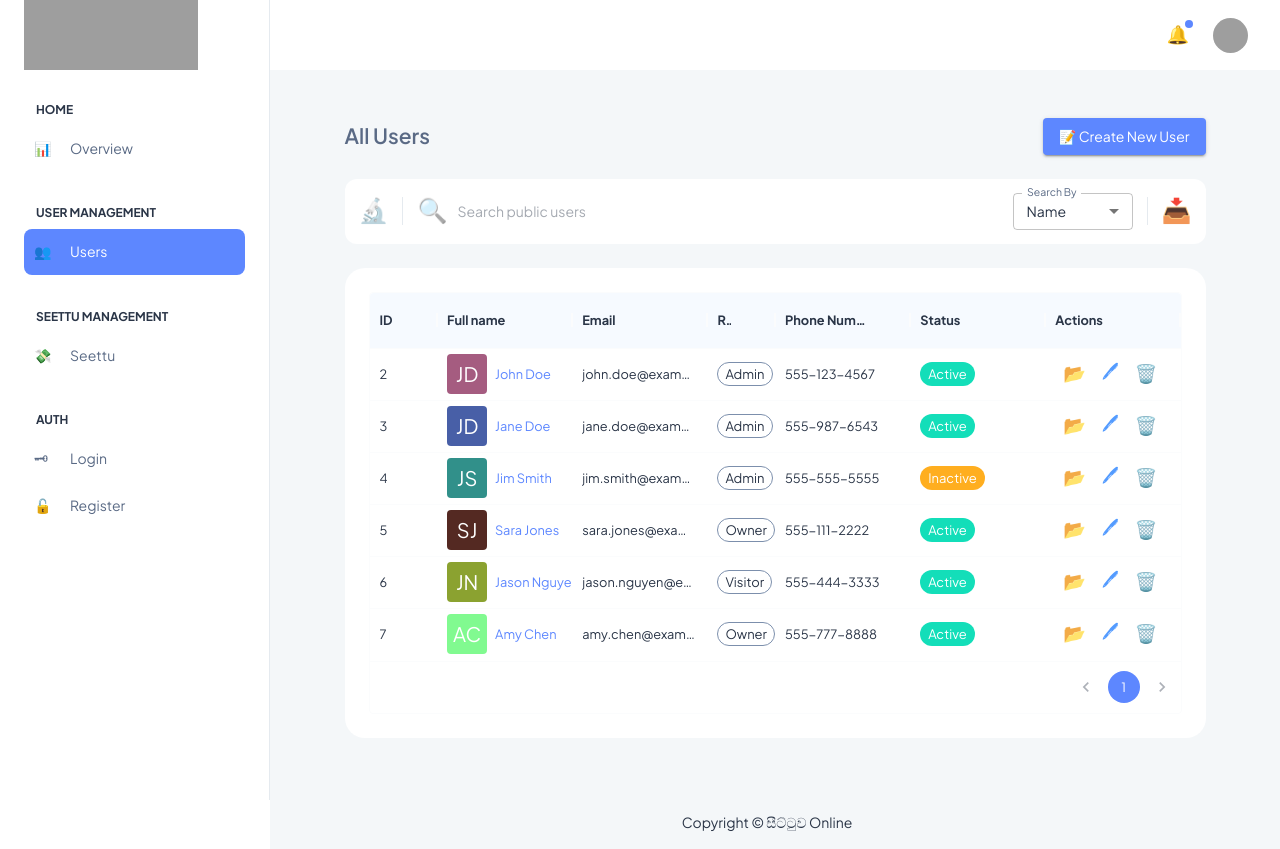
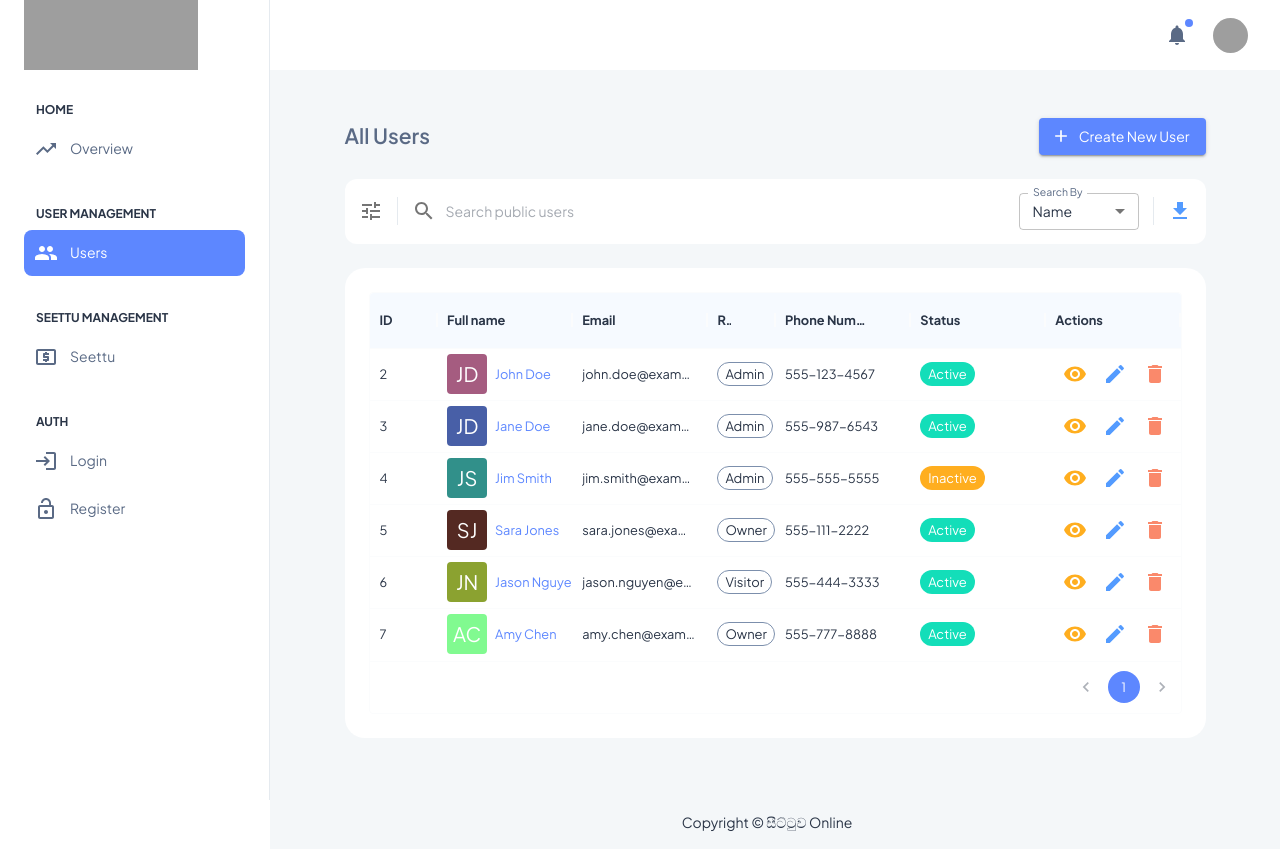
Before and after one commit to gimnathperera/seettuwa-admin, a Next.js app: page /user-management/users in a window 1280 px wide. Built offline with nearby package versions, Linux system fonts and the light colour scheme; grey boxes are pictures that could not be loaded.

Commit message:
update: app emoji to mui icon conversion

```diff
--- a/app/(dashboard)/user-management/users/page.tsx
+++ b/app/(dashboard)/user-management/users/page.tsx
@@ -19,6 +19,10 @@ import { UserStatus } from '@/components';
 import LetterAvatar from '@/components/shared/avatar';
 import UserForm from '@/components/users/user-form';
 import { User } from '@/types/user-management';
+import VisibilityIcon from '@mui/icons-material/Visibility';
+import EditIcon from '@mui/icons-material/Edit';
+import DeleteIcon from '@mui/icons-material/Delete';
+import AddIcon from '@mui/icons-material/Add';
 
 const Users: FC = () => {
   const gridApiRef = useGridApiRef();
@@ -38,7 +42,12 @@ const Users: FC = () => {
 
         return (
           <Box
-            sx={{ display: 'flex', alignItems: 'center', gap: 1, textDecoration: 'none' }}
+            sx={{
+              display: 'flex',
+              alignItems: 'center',
+              gap: 1,
+              textDecoration: 'none',
+            }}
             component={Link}
             href={`/user-management/users/${id}`}
           >
@@ -48,6 +57,7 @@ const Users: FC = () => {
                 display: 'flex',
                 alignItems: 'flex-start',
                 flexDirection: 'column',
+                '&:hover': { textDecoration: 'underline' },
               }}
             >
               <Typography variant='body2' color='primary.main'>
@@ -111,17 +121,23 @@ const Users: FC = () => {
             <IconButton
               size='small'
               color='warning'
-              icon='📂'
+              icon={<VisibilityIcon />}
               tooltip='View'
               onClick={handleOnView}
             />
 
-            <IconButton size='small' color='info' icon='🖊' tooltip='Edit' onClick={handleOnEdit} />
+            <IconButton
+              size='small'
+              color='info'
+              icon={<EditIcon />}
+              tooltip='Edit'
+              onClick={handleOnEdit}
+            />
 
             <IconButton
               size='small'
-              color='info'
-              icon='🗑️'
+              color='error'
+              icon={<DeleteIcon />}
               tooltip='Delete'
               onClick={handleOnView}
             />
@@ -163,8 +179,12 @@ const Users: FC = () => {
               </Typography>
             </Grid>
             <Grid item>
-              <Button variant='contained' onClick={handleOnUserCreateModalOpen}>
-                📝 Create new user
+              <Button
+                variant='contained'
+                onClick={handleOnUserCreateModalOpen}
+                startIcon={<AddIcon />}
+              >
+                Create new user
               </Button>
             </Grid>
           </Grid>
--- a/components/shared/buttons/icon-button/index.tsx
+++ b/components/shared/buttons/icon-button/index.tsx
@@ -1,7 +1,8 @@
 import { IconButton as Button, ButtonProps, Tooltip } from '@mui/material';
+import React, { ReactNode } from 'react';
 
 interface Props extends ButtonProps {
-  icon: string;
+  icon: string | ReactNode;
   tooltip?: string;
   onClick: () => void;
 }
--- a/components/shared/data-table/table-action-button/index.tsx
+++ b/components/shared/data-table/table-action-button/index.tsx
@@ -6,8 +6,15 @@ import { FC, MouseEvent, useState } from 'react';
 import { StyledMenu } from './styles';
 import { IconButton } from '@/components';
 import DeleteIcon from '@mui/icons-material/Delete';
+import MoreVertIcon from '@mui/icons-material/MoreVert';
 
-const TableAction: FC = () => {
+type Props = {
+  handleOnView?: () => void;
+  handleOnEdit?: () => void;
+  handleOnDelete?: () => void;
+};
+
+const TableAction: FC<Props> = ({ handleOnView, handleOnEdit, handleOnDelete }) => {
   const [anchorEl, setAnchorEl] = useState<null | HTMLElement>(null);
   const open = Boolean(anchorEl);
 
@@ -20,7 +27,7 @@ const TableAction: FC = () => {
 
   return (
     <div>
-      <IconButton icon='🔻' onClick={handleClick} />
+      <IconButton icon={<MoreVertIcon />} onClick={handleClick} />
       <StyledMenu
         id='demo-customized-menu'
         MenuListProps={{
@@ -35,16 +42,16 @@ const TableAction: FC = () => {
           Copy ID
         </MenuItem>
 
-        <MenuItem onClick={handleClose} disableRipple>
+        <MenuItem onClick={handleOnEdit} disableRipple>
           <EditIcon />
           Edit
         </MenuItem>
 
-        <MenuItem onClick={handleClose} disableRipple>
+        <MenuItem onClick={handleOnView} disableRipple>
           <RemoveRedEyeIcon />
           View
         </MenuItem>
-        <MenuItem onClick={handleClose} disableRipple>
+        <MenuItem onClick={handleOnDelete} disableRipple>
           <DeleteIcon />
           Delete
         </MenuItem>
--- a/components/shared/data-table/table-filter-search-bar/filter-by/index.tsx
+++ b/components/shared/data-table/table-filter-search-bar/filter-by/index.tsx
@@ -9,6 +9,7 @@ import {
   Typography,
 } from '@mui/material';
 import { FilterButton, FilterContainer } from './index.styles';
+import TuneIcon from '@mui/icons-material/Tune';
 
 export interface SelectOption {
   key: string;
@@ -71,7 +72,9 @@ const FilterBy = ({ filters, onFilterBy }: Props): JSX.Element => {
 
   return (
     <>
-      <FilterButton onClick={handleFilterClick}>🔬</FilterButton>
+      <FilterButton onClick={handleFilterClick}>
+        <TuneIcon />
+      </FilterButton>
 
       <Popover
         id={id}
--- a/components/shared/data-table/table-filter-search-bar/index.tsx
+++ b/components/shared/data-table/table-filter-search-bar/index.tsx
@@ -1,9 +1,10 @@
+import DownloadIcon from '@mui/icons-material/Download';
+import { Grid } from '@mui/material';
 import { useState } from 'react';
-import { Grid } from '@mui/material';
 import AppliedFilters from './applied-filters';
 import FilterBy, { Filter, SelectOption } from './filter-by';
+import { SearchBarContainer, StyledDivider, StyledIconButton } from './index.styles';
 import SearchBy from './search-by';
-import { SearchBarContainer, StyledDivider, StyledIconButton } from './index.styles';
 
 export interface SearchParam {
   key: string;
@@ -82,7 +83,7 @@ const DataTable: React.FC<Props> = ({
           <StyledDivider orientation='vertical' />
 
           <StyledIconButton color='info' onClick={handlePrintButtonClick}>
-            📥
+            <DownloadIcon />
           </StyledIconButton>
         </SearchBarContainer>
       </Grid>
--- a/components/shared/data-table/table-filter-search-bar/search-by/index.tsx
+++ b/components/shared/data-table/table-filter-search-bar/search-by/index.tsx
@@ -5,6 +5,7 @@ import FormControl from '@mui/material/FormControl';
 import Select, { SelectChangeEvent } from '@mui/material/Select';
 import { SearchInput, StyledIconButton } from './index.styles';
 import { SelectOption } from '../filter-by';
+import SearchIcon from '@mui/icons-material/Search';
 
 interface SearchBy {
   searchKey: string;
@@ -43,7 +44,7 @@ const SearchBy = ({ searchOptions, placeholder, onSearchBy }: Props): JSX.Elemen
   return (
     <>
       <StyledIconButton onClick={(): void => handleOnSearchByClick({ searchKey, searchValue })}>
-        🔍
+        <SearchIcon />
       </StyledIconButton>
 
       <SearchInput
--- a/components/shared/layout/header/index.tsx
+++ b/components/shared/layout/header/index.tsx
@@ -2,6 +2,7 @@ import React from 'react';
 import { Box, AppBar, Toolbar, styled, Stack, IconButton, Badge } from '@mui/material';
 import ListOutlinedIcon from '@mui/icons-material/ListOutlined';
 import UserMenu from './user-menu';
+import NotificationsIcon from '@mui/icons-material/Notifications';
 
 interface ItemType {
   toggleMobileSidebar: (event: React.MouseEvent<HTMLElement>) => void;
@@ -49,7 +50,7 @@ const Header = ({ toggleMobileSidebar }: ItemType): JSX.Element => {
             aria-haspopup='true'
           >
             <Badge variant='dot' color='primary'>
-              🔔
+              <NotificationsIcon />
             </Badge>
           </IconButton>
 
--- a/components/shared/layout/sidebar/menu-items.ts
+++ b/components/shared/layout/sidebar/menu-items.ts
@@ -1,4 +1,9 @@
 import { uniqueId } from 'lodash-es';
+import TrendingUpIcon from '@mui/icons-material/TrendingUp';
+import GroupIcon from '@mui/icons-material/Group';
+import LocalAtmIcon from '@mui/icons-material/LocalAtm';
+import LoginIcon from '@mui/icons-material/Login';
+import LockOpenIcon from '@mui/icons-material/LockOpen';
 
 const Menuitems = [
   {
@@ -9,7 +14,7 @@ const Menuitems = [
   {
     id: uniqueId(),
     title: 'Overview',
-    icon: '📊',
+    icon: TrendingUpIcon,
     href: '/',
   },
   {
@@ -20,7 +25,7 @@ const Menuitems = [
   {
     id: uniqueId(),
     title: 'Users',
-    icon: '👥',
+    icon: GroupIcon,
     href: '/user-management/users',
   },
 
@@ -32,7 +37,7 @@ const Menuitems = [
   {
     id: uniqueId(),
     title: 'Seettu',
-    icon: '💸',
+    icon: LocalAtmIcon,
     href: '/seettu-management/seettu',
   },
 
@@ -43,13 +48,13 @@ const Menuitems = [
   {
     id: uniqueId(),
     title: 'Login',
-    icon: '🗝',
+    icon: LoginIcon,
     href: '/authentication/login',
   },
   {
     id: uniqueId(),
     title: 'Register',
-    icon: '🔓',
+    icon: LockOpenIcon,
     href: '/authentication/register',
   },
 ];
--- a/components/shared/layout/sidebar/nav-item/index.tsx
+++ b/components/shared/layout/sidebar/nav-item/index.tsx
@@ -30,7 +30,9 @@ interface ItemType {
 }
 
 const NavItem = ({ item, level, pathDirect, onClick }: ItemType): JSX.Element => {
+  const Icon = item.icon;
   const theme = useTheme();
+  const itemIcon = <Icon stroke={1.5} size='1.3rem' />;
 
   const ListItemStyled = styled(ListItem)(() => ({
     padding: 0,
@@ -75,7 +77,7 @@ const NavItem = ({ item, level, pathDirect, onClick }: ItemType): JSX.Element =>
               color: 'inherit',
             }}
           >
-            {String(item.icon)}
+            {itemIcon}
           </ListItemIcon>
           <ListItemText>
             <>{item.title}</>
--- a/components/users/user-profile/profile-connections/index.tsx
+++ b/components/users/user-profile/profile-connections/index.tsx
@@ -6,6 +6,7 @@ import CardHeader from '@mui/material/CardHeader';
 import CardContent from '@mui/material/CardContent';
 import { StyledCard } from './styles';
 import LetterAvatar from '@/components/shared/avatar';
+import MessageIcon from '@mui/icons-material/Message';
 
 interface Props {
   connections: any[];
@@ -43,7 +44,7 @@ const ProfileConnections = ({ connections }: Props): JSX.Element => {
                   color='primary'
                   sx={{ p: (theme): any => `${theme.spacing(1)} !important` }}
                 >
-                  💬
+                  <MessageIcon />
                 </Button>
               </Box>
             );
```
Also changed, not shown: app/(dashboard)/seettu-management/seettu/page.tsx (+8 -18 lines), components/users/user-profile/profile-header/index.tsx (+8 -4 lines).
